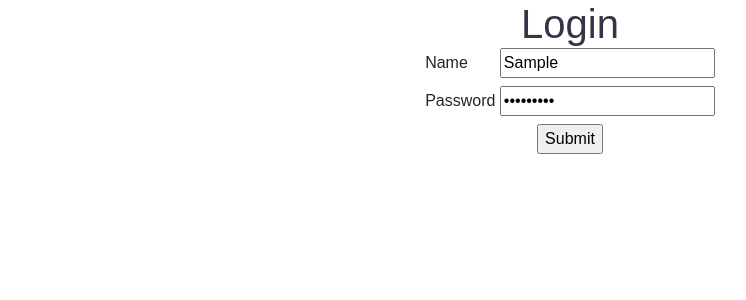
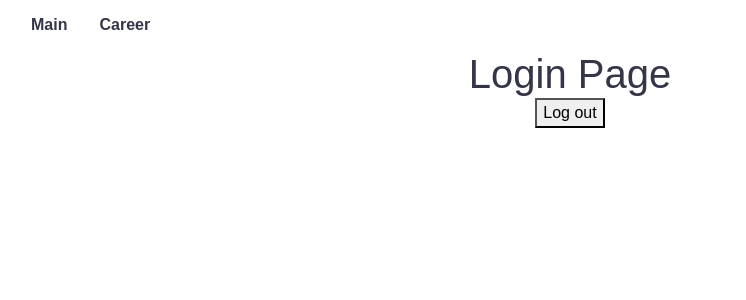
Before and after one commit to artyom-88/artyom-88-server, a React (Create React App) app in the folder client/: page /#/login in a window 1280 px wide. Both pictures are taken after typing "Sample", "Sample123" into the empty fields and a click on the input "Submit". Shown: the top 300 px of the page, without its empty margins (70-816 px from the left). Built offline with nearby package versions, Linux system fonts and the light colour scheme.

Commit message:
add redux

```diff
--- a/client/package.json
+++ b/client/package.json
@@ -7,8 +7,11 @@
     "prop-types": "15.7.2",
     "react": "16.13.1",
     "react-dom": "16.13.1",
+    "react-redux": "7.2.0",
     "react-router": "5.1.2",
-    "react-router-dom": "5.1.2"
+    "react-router-dom": "5.1.2",
+    "redux": "4.0.5",
+    "reselect": "4.0.0"
   },
   "devDependencies": {
     "@types/react": "16.9.32",
--- /dev/null
+++ b/client/src/actions/index.js
@@ -0,0 +1,9 @@
+export const APP_AUTH = 'APP_AUTH';
+
+/**
+ * App auth state change action
+ */
+export const appAuth = (authorized) => ({
+  type: APP_AUTH,
+  payload: {authorized},
+});
--- a/client/src/components/App/index.js
+++ b/client/src/components/App/index.js
@@ -1,17 +1,20 @@
-import React, {useCallback, useEffect, useState} from 'react';
+import React, {useEffect} from 'react';
+import {shallowEqual, useSelector} from 'react-redux';
 import {useHistory, useLocation} from 'react-router';
-import {Switch} from 'react-router-dom';
-import {AuthContext} from '../../context';
+import {Redirect, Route, Switch} from 'react-router-dom';
+import {appSelector} from '../../selectors';
+import Career from '../Career';
 import Login from '../Login';
-import Routes from '../Routes';
+import Main from '../Main';
+import Menu from '../Menu';
+import NotFound from '../NotFound';
 
 const LOGIN_PATH = '/login';
 
 const App = () => {
-  const [authorized, setAuth] = useState(false);
+  const {authorized} = useSelector(appSelector, shallowEqual);
   const history = useHistory();
   const location = useLocation();
-  const authHandler = useCallback(changed => setAuth(changed), [setAuth]);
 
   useEffect(() => {
     if (!authorized && location.pathname !== LOGIN_PATH) {
@@ -21,16 +24,26 @@ const App = () => {
 
   return (
     <div className='container-xl flexBox flexColumn flexGrow-1'>
-      <AuthContext.Provider value={authorized}>
-        {authorized
-          ? <Routes/>
-          : (
-            <Switch>
-              <Login authHandler={authHandler}/>
-            </Switch>
-          )
-        }
-      </AuthContext.Provider>
+      {authorized
+        ? (
+          <div className='flexBox flexColumn'>
+            <Menu/>
+            <div className='flexBox flexColumn flexGrow-1'>
+              <Switch>
+                <Redirect from='/main' to='/'/>
+                <Route exact={true} path='/' component={Main}/>
+                <Route exact={true} path='/career' component={Career}/>
+                <Route exact={true} path='/login' component={Login}/>
+                <Route component={NotFound}/>
+              </Switch>
+            </div>
+          </div>
+        ) : (
+          <Switch>
+            <Login/>
+          </Switch>
+        )
+      }
     </div>
   );
 };
--- a/client/src/components/Login/index.js
+++ b/client/src/components/Login/index.js
@@ -1,5 +1,7 @@
-import PropTypes from 'prop-types';
 import React, {useCallback} from 'react';
+import {shallowEqual, useDispatch, useSelector} from 'react-redux';
+import {appAuth} from '../../actions';
+import {appSelector} from '../../selectors';
 import Form from '../Form';
 import Page from '../Page';
 
@@ -15,26 +17,30 @@ const inputs = [{
   type: 'password',
 }];
 
-const Login = ({authHandler}) => {
-  const onSubmit = useCallback(() => {
-    // TODO:
-  }, [authHandler]);
+const Login = () => {
+  const {authorized} = useSelector(appSelector, shallowEqual);
+  const dispatch = useDispatch();
+
+  const authChangeHandler = useCallback(() => {
+    dispatch(appAuth(!authorized));
+  }, [authorized, dispatch]);
 
   return (
     <Page
       className='flexBox flexColumn justifyContentCenter alignItemsCenter flexGrow-1'
-      title='Login'
+      title='Login Page'
     >
-      <Form
-        inputs={inputs}
-        onSubmit={onSubmit}
-      />
+      {authorized
+        ? <button onClick={authChangeHandler}>Log out</button>
+        : (
+          <Form
+            inputs={inputs}
+            onSubmit={authChangeHandler}
+          />
+        )
+      }
     </Page>
   );
 };
 
-Login.propTypes = {
-  authHandler: PropTypes.func.isRequired
-};
-
 export default Login;
--- a/client/src/components/Menu/index.js
+++ b/client/src/components/Menu/index.js
@@ -9,7 +9,7 @@ import styles from './styles.module.scss';
 const renderItems = () =>
   PAGES.map(
     ({id, name, url}) => (
-      <NavLink exact={!url} className={styles.item} activeClassName={styles.active} to={`/${url}`} key={id}>
+      <NavLink exact={!url} className={`nav-item ${styles.item}`} activeClassName={styles.active} to={`/${url}`} key={id}>
         {name}
       </NavLink>
     )
@@ -20,7 +20,7 @@ const renderItems = () =>
  * Navigation menu component
  */
 const Menu = () => (
-  <nav className={`flexBox ${styles.container}`} id='menu'>
+  <nav className={`nav flexBox ${styles.container}`} id='menu'>
     {renderItems()}
   </nav>
 );
--- a/client/src/context/index.js
+++ /dev/null
@@ -1,3 +0,0 @@
-import React from 'react';
-
-export const AuthContext = React.createContext(false);
--- a/client/src/index.jsx
+++ b/client/src/index.jsx
@@ -1,14 +1,18 @@
 import React from 'react';
 import ReactDOM from 'react-dom';
+import {Provider} from 'react-redux';
+import {HashRouter} from 'react-router-dom';
 import './assets/styles.scss';
-import {HashRouter} from 'react-router-dom';
 import App from './components/App';
+import store from './store';
 
 ReactDOM.render(
   <React.StrictMode>
-    <HashRouter>
-      <App/>
-    </HashRouter>
+    <Provider store={store}>
+      <HashRouter>
+        <App/>
+      </HashRouter>
+    </Provider>
   </React.StrictMode>,
   document.getElementById('root')
 );
--- /dev/null
+++ b/client/src/reducers/app.js
@@ -0,0 +1,22 @@
+import {APP_AUTH} from '../actions';
+
+const initialState = {
+  authorized: false,
+};
+
+/**
+ * App state reducer
+ */
+const app = (state = initialState, {type, payload}) => {
+  switch (type) {
+    case APP_AUTH: {
+      const {authorized} = payload;
+      return {...state, authorized};
+    }
+    default: {
+      return state;
+    }
+  }
+};
+
+export default app;
--- /dev/null
+++ b/client/src/reducers/index.js
@@ -0,0 +1,4 @@
+import {combineReducers} from 'redux';
+import app from './app';
+
+export default combineReducers({app});
--- /dev/null
+++ b/client/src/selectors/index.js
@@ -0,0 +1 @@
+export const appSelector = ({app}) => app;
--- /dev/null
+++ b/client/src/store/index.js
@@ -0,0 +1,4 @@
+import {createStore} from 'redux';
+import reducers from '../reducers';
+
+export default createStore(reducers);
```
Also changed, not shown: 1 other file (tests, documents, lock files or other folders).
